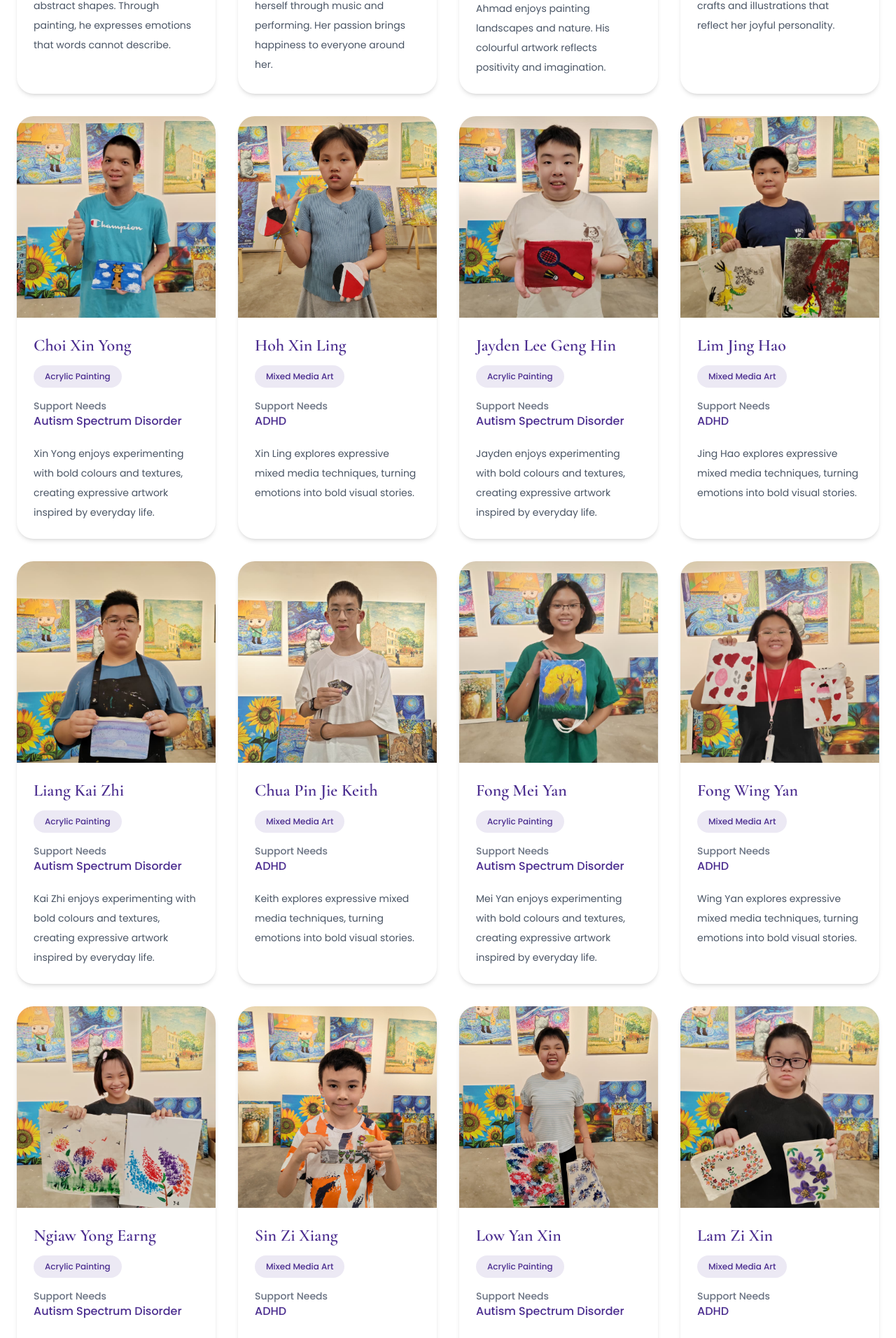
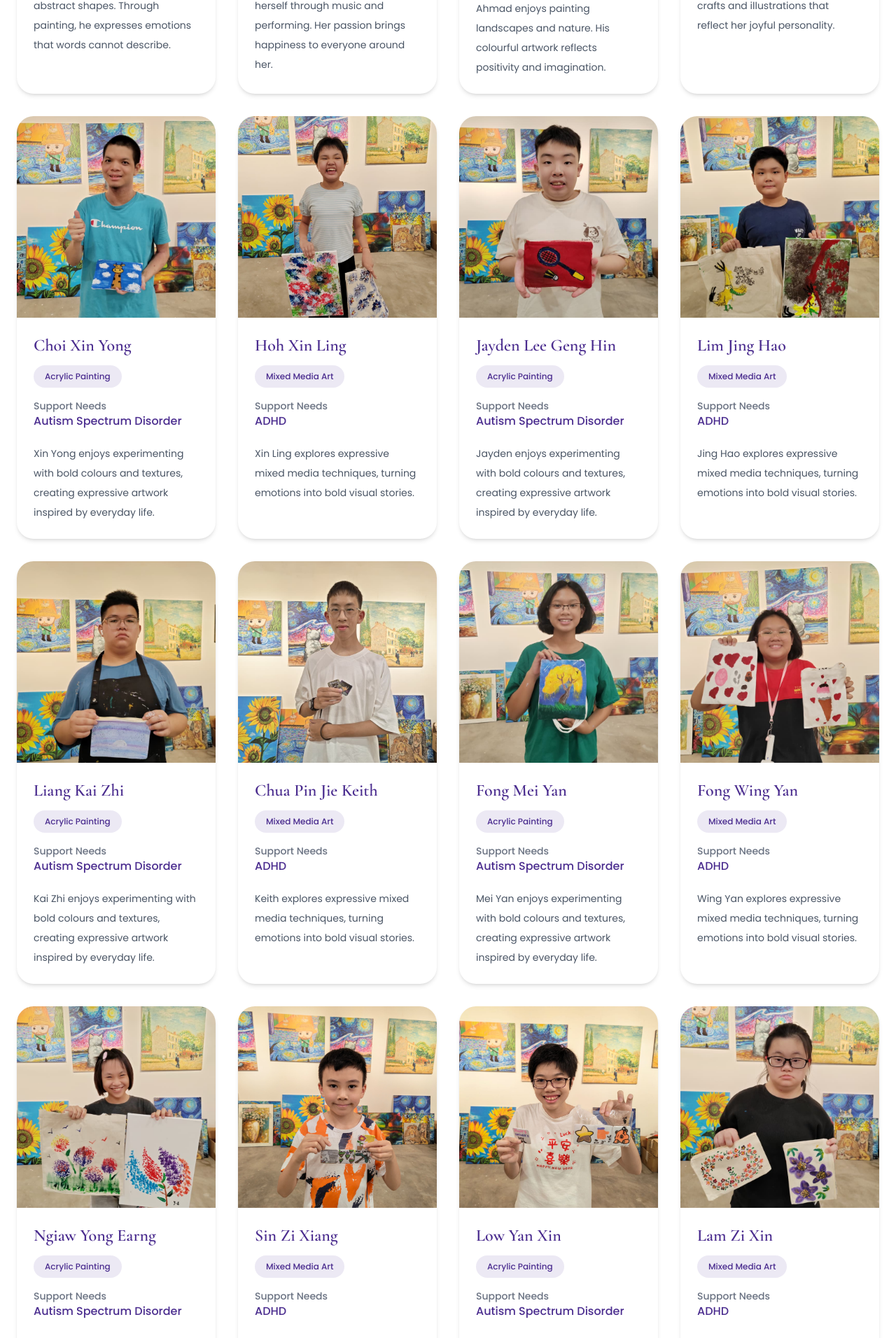
Before and after one commit to jpoi0003/Amazing-Minds, a Next.js app: page / in a window 1280 px wide. Shown: the part 5792-7704 px from the top of the page at 70% size. Built offline with nearby package versions, Linux system fonts and the light colour scheme; a web font is replaced by a local one.

Commit message:
Update Picture swap

```diff
--- a/components/Artists.tsx
+++ b/components/Artists.tsx
@@ -49,7 +49,7 @@ const artists = [
     name: "Hoh Xin Ling",
     talent: "Mixed Media Art",
     supportneeds: "ADHD",
-    image: "/artists/xinling.jpg",
+    image: "/artists/hohxinling.jpg",
     description:
       "Xin Ling explores expressive mixed media techniques, turning emotions into bold visual stories.",
   },
@@ -121,7 +121,7 @@ const artists = [
     name: "Low Yan Xin",
     talent: "Acrylic Painting",
     supportneeds: "Autism Spectrum Disorder",
-    image: "/artists/yanxin.jpg",
+    image: "/artists/lowyanxin.jpg",
     description:
       "Yan Xin enjoys experimenting with bold colours and textures, creating expressive artwork inspired by everyday life.",
   },
```
Also changed, not shown: public/artists/hohxinling.jpg (added), public/artists/lowyanxin.jpg (added).
